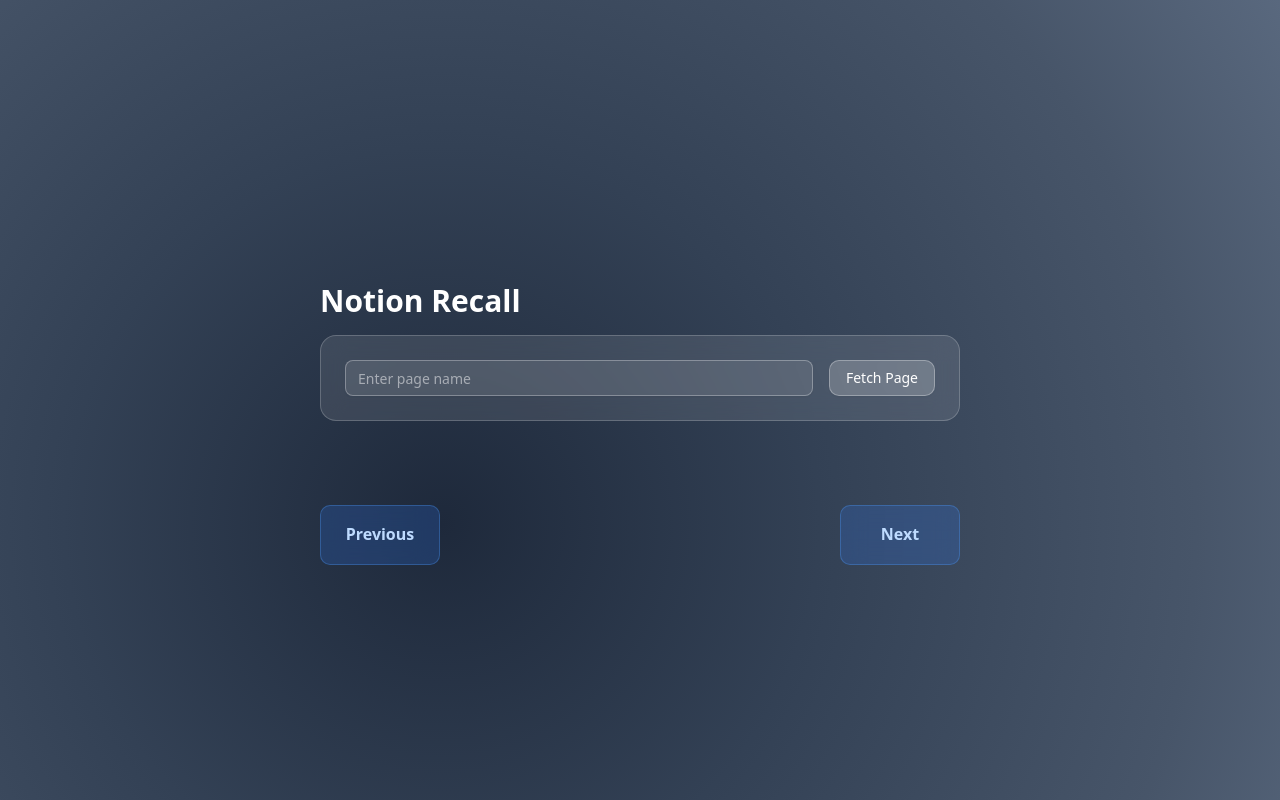
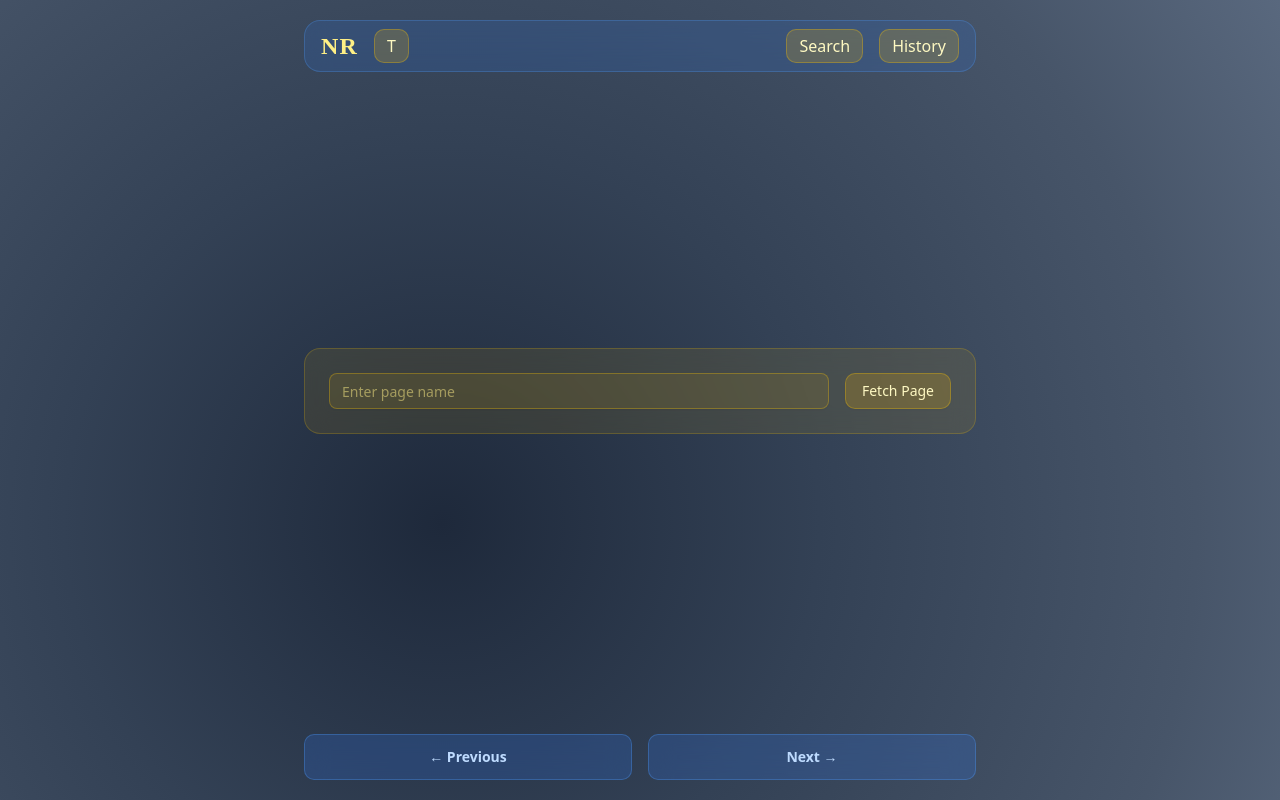
Before and after one commit to tejveeer/notionrecall, a React (Vite) app in the folder client/: page / in a window 1280 px wide. Built offline with nearby package versions, Linux system fonts and the light colour scheme.

Commit message:
Got a good layout and color scheme

```diff
--- a/client/src/components/Navbar.jsx
+++ b/client/src/components/Navbar.jsx
@@ -0,0 +1,64 @@
+import { useState } from "react";
+
+export default function Navbar() {
+  const [selectedUser, setSelectedUser] = useState("T");
+  const users = [
+    { value: "T", label: "Tejveer" },
+    { value: "S", label: "Sehaj" },
+  ];
+
+  const handleUserSelect = (user) => {
+    setSelectedUser(user.value);
+  };
+
+  return (
+    <nav className="bg-blue-500/15 backdrop-blur-md border border-blue-400/25 rounded-2xl p-2 w-full max-w-2xl">
+      <div className="grid grid-cols-[auto_auto_1fr_auto_auto] gap-4 items-center">
+        {/* Logo */}
+        <div
+          className="text-2xl ml-2 font-extrabold text-yellow-200 tracking-wider"
+          style={{ fontFamily: "serif" }}
+        >
+          NR
+        </div>
+
+        {/* User Selector */}
+        <div className="relative group">
+          <button className="bg-yellow-500/20 hover:bg-yellow-500/30 border border-yellow-400/30 hover:border-yellow-400/50 rounded-lg px-3 py-1 text-yellow-100 transition-all duration-200 font-medium">
+            {selectedUser}
+          </button>
+
+          {/* Dropdown */}
+          <div className="absolute top-full left-0 mt-2 bg-blue-600/30 backdrop-blur-md border border-blue-500/30 rounded-lg shadow-lg z-10 min-w-[120px] opacity-0 invisible group-hover:opacity-100 group-hover:visible transition-all duration-200">
+            {users.map((user) => (
+              <button
+                key={user.value}
+                onClick={() => handleUserSelect(user)}
+                className={`w-full text-left px-3 py-2 text-sm transition-colors duration-200 first:rounded-t-lg last:rounded-b-lg ${
+                  selectedUser === user.value
+                    ? "bg-yellow-500/30 text-yellow-100"
+                    : "text-blue-200 hover:bg-blue-500/20"
+                }`}
+              >
+                {user.label}
+              </button>
+            ))}
+          </div>
+        </div>
+
+        {/* Spacer */}
+        <div></div>
+
+        {/* Search */}
+        <button className="bg-yellow-500/20 cursor-pointer hover:bg-yellow-500/30 border border-yellow-400/30 hover:border-yellow-400/50 rounded-lg px-3 py-1 text-yellow-100 font-medium transition-all duration-200">
+          Search
+        </button>
+
+        {/* History */}
+        <button className="bg-yellow-500/20 mr-2 cursor-pointer hover:bg-yellow-500/30 border border-yellow-400/30 hover:border-yellow-400/50 rounded-lg px-3 py-1 text-yellow-100 font-medium transition-all duration-200">
+          History
+        </button>
+      </div>
+    </nav>
+  );
+}
--- a/client/src/pages/Home.jsx
+++ b/client/src/pages/Home.jsx
@@ -3,6 +3,7 @@ import SearchPhase from "./SearchPhase";
 import SelectionPhase from "./SelectionPhase";
 import { CardHeader, Card } from "@/components/ui/card";
 import QuizSettingPhase from "./QuizSettingPhase";
+import Navbar from "../components/Navbar";
 
 export default function Home() {
   const [headings, setHeadings] = useState(null);
@@ -35,30 +36,36 @@ export default function Home() {
   };
 
   return (
-    <div className="flex text-white flex-col justify-center items-center min-h-screen w-full">
-      <div className="max-w-2xl w-full flex flex-col mt-12 px-4">
-        <h1 className="flex text-3xl font-bold text-white mb-4">
-          Notion Recall
-        </h1>
-        {getCurrentPhase()}
-      </div>
-      <div className="mt-15 h-15 px-4 max-w-2xl w-full flex justify-between">
-        <Card
-          className="bg-blue-500/20 w-30 mr-0 backdrop-blur-md border border-blue-400/30 rounded-lg p-4 cursor-pointer hover:bg-blue-500/30 hover:border-blue-400/50 transition-all duration-200"
-          onClick={() => setPhase((prev) => Math.max(prev - 1, 0))}
-        >
-          <CardHeader className="text-center text-blue-200 sm:px-0 font-semibold">
-            Previous
-          </CardHeader>
-        </Card>
-        <Card
-          className="bg-blue-500/20 w-30 mr-0 backdrop-blur-md border border-blue-400/30 rounded-lg p-4 cursor-pointer hover:bg-blue-500/30 hover:border-blue-400/50 transition-all duration-200"
-          onClick={() => setPhase((prev) => prev + 1)}
-        >
-          <CardHeader className="text-center text-blue-200 sm:px-0 font-semibold">
-            Next
-          </CardHeader>
-        </Card>
+    <div className="flex justify-center items-center min-h-screen w-full px-4">
+      <div className="max-w-2xl w-full">
+        <div className="grid grid-rows-[auto_1fr_auto] min-h-screen gap-6 py-4">
+          {/* Navbar */}
+          <div className="pt-1">
+            <Navbar />
+          </div>
+
+          {/* Main Content */}
+          <div className="flex flex-col items-center justify-center">
+            <div className="w-full">{getCurrentPhase()}</div>
+          </div>
+
+          {/* Phase Navigation */}
+          <div className="pb-1 flex justify-between">
+            <button
+              onClick={() => setPhase((prev) => Math.max(prev - 1, 0))}
+              className="bg-blue-500/20 backdrop-blur-md border border-blue-400/30 rounded-lg px-4 py-3 cursor-pointer hover:bg-blue-500/30 hover:border-blue-400/50 transition-all duration-200 text-blue-200 font-semibold text-sm text-center w-[calc(50%-0.5rem)]"
+            >
+              ← Previous
+            </button>
+
+            <button
+              onClick={() => setPhase((prev) => prev + 1)}
+              className="bg-blue-500/20 backdrop-blur-md border border-blue-400/30 rounded-lg px-4 py-3 cursor-pointer hover:bg-blue-500/30 hover:border-blue-400/50 transition-all duration-200 text-blue-200 font-semibold text-sm text-center w-[calc(50%-0.5rem)]"
+            >
+              Next →
+            </button>
+          </div>
+        </div>
       </div>
     </div>
   );
--- a/client/src/pages/SearchPhase.jsx
+++ b/client/src/pages/SearchPhase.jsx
@@ -46,7 +46,7 @@ export default function SearchPhase({
   };
 
   return (
-    <div className="bg-white/10 backdrop-blur-md border border-white/20 rounded-2xl p-6 mb-6">
+    <div className="bg-yellow-500/10 backdrop-blur-md border border-yellow-400/20 rounded-2xl p-6 mb-6">
       <div className="flex flex-col sm:flex-row gap-4">
         <Input
           placeholder="Enter page name"
@@ -56,25 +56,25 @@ export default function SearchPhase({
             setPageName(e.target.value);
           }}
           onKeyDown={(e) => e.key === "Enter" && handleSubmit()}
-          className="flex-1 bg-white/10 border-white/30 text-white placeholder:text-white/50 focus:border-white/50"
+          className="flex-1 bg-yellow-500/10 border-yellow-400/30 text-yellow-100 placeholder:text-yellow-200/50 focus:border-yellow-400/50"
         />
         <Button
           onClick={handleSubmit}
           disabled={isButtonDisabled}
           className={`px-4 py-2 cursor-pointer rounded-lg transition-colors duration-200 ${
             isButtonDisabled
-              ? "bg-white/20 cursor-not-allowed text-white/50"
-              : "bg-white/20 hover:bg-white/30 text-white border border-white/30"
+              ? "bg-yellow-500/20 cursor-not-allowed text-yellow-200/50"
+              : "bg-yellow-500/20 hover:bg-yellow-500/30 text-yellow-100 border border-yellow-400/30"
           }`}
         >
           {isButtonDisabled ? "Fetching..." : "Fetch Page"}
         </Button>
       </div>
       {response && (
-        <div className="p-4 mt-6 bg-white/10 border border-white/20 rounded-xl">
-          <p className="text-white">
-            <span className="font-semibold text-white/90">Response:</span>{" "}
-            <span className="text-white/80">{response}</span>
+        <div className="p-4 mt-6 bg-yellow-500/10 border border-yellow-400/20 rounded-xl">
+          <p className="text-yellow-100">
+            <span className="font-semibold text-yellow-100/90">Response:</span>{" "}
+            <span className="text-yellow-100/80">{response}</span>
           </p>
         </div>
       )}
--- a/client/src/pages/SelectionPhase.jsx
+++ b/client/src/pages/SelectionPhase.jsx
@@ -178,8 +178,8 @@ export default function SelectionPhase({
           disabled={isSubmitting}
           className={`px-6 py-2 rounded-lg transition-colors duration-200 ${
             isSubmitting
-              ? "bg-white/10 cursor-not-allowed text-white/50 border border-white/20"
-              : "bg-white/20 hover:bg-white/30 text-white border border-white/30"
+              ? "bg-yellow-500/10 cursor-not-allowed text-yellow-200/50 border border-yellow-400/20"
+              : "bg-yellow-500/20 hover:bg-yellow-500/30 text-yellow-100 border border-yellow-400/30"
           }`}
         >
           {isSubmitting ? "Fetching..." : "Submit Selected"}
@@ -226,20 +226,20 @@ function Heading({
           />
         </button>
       )}
-      <Card className="flex-1 bg-white/10 backdrop-blur-md border border-white/20 hover:bg-white/15 transition-colors duration-200">
+      <Card className="flex-1 bg-yellow-500/10 backdrop-blur-md border border-yellow-400/20 hover:bg-yellow-500/15 transition-colors duration-200">
         <CardHeader className="flex flex-row items-center gap-3 space-y-0 p-4">
           <Checkbox
             checked={isChecked}
             onCheckedChange={handleCheckboxChange}
-            className="rounded border-white/30 data-[state=checked]:bg-white/20 data-[state=checked]:border-white/50"
+            className="rounded border-yellow-400/30 data-[state=checked]:bg-yellow-500/20 data-[state=checked]:border-yellow-400/50"
           />
-          <CardTitle className="text-lg font-medium text-white flex-1">
+          <CardTitle className="text-lg font-medium text-yellow-100 flex-1">
             {text}
           </CardTitle>
         </CardHeader>
         {isExpanded && children?.length > 0 && (
           <CardContent className="pt-0 pb-4 px-4">
-            <div className="pl-4 border-l-2 border-white/20 space-y-3">
+            <div className="pl-4 border-l-2 border-yellow-400/20 space-y-3">
               {children.map((child, index) => (
                 <Heading
                   key={index}
```
